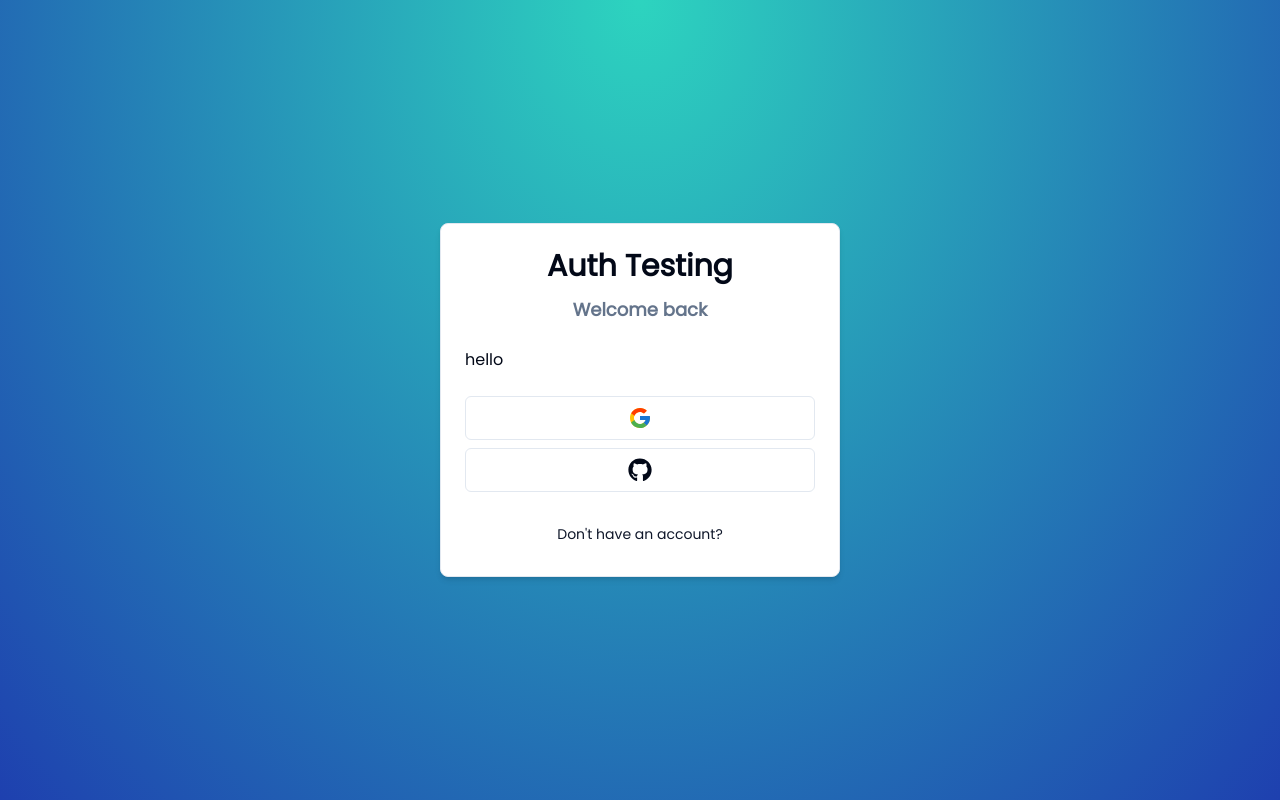
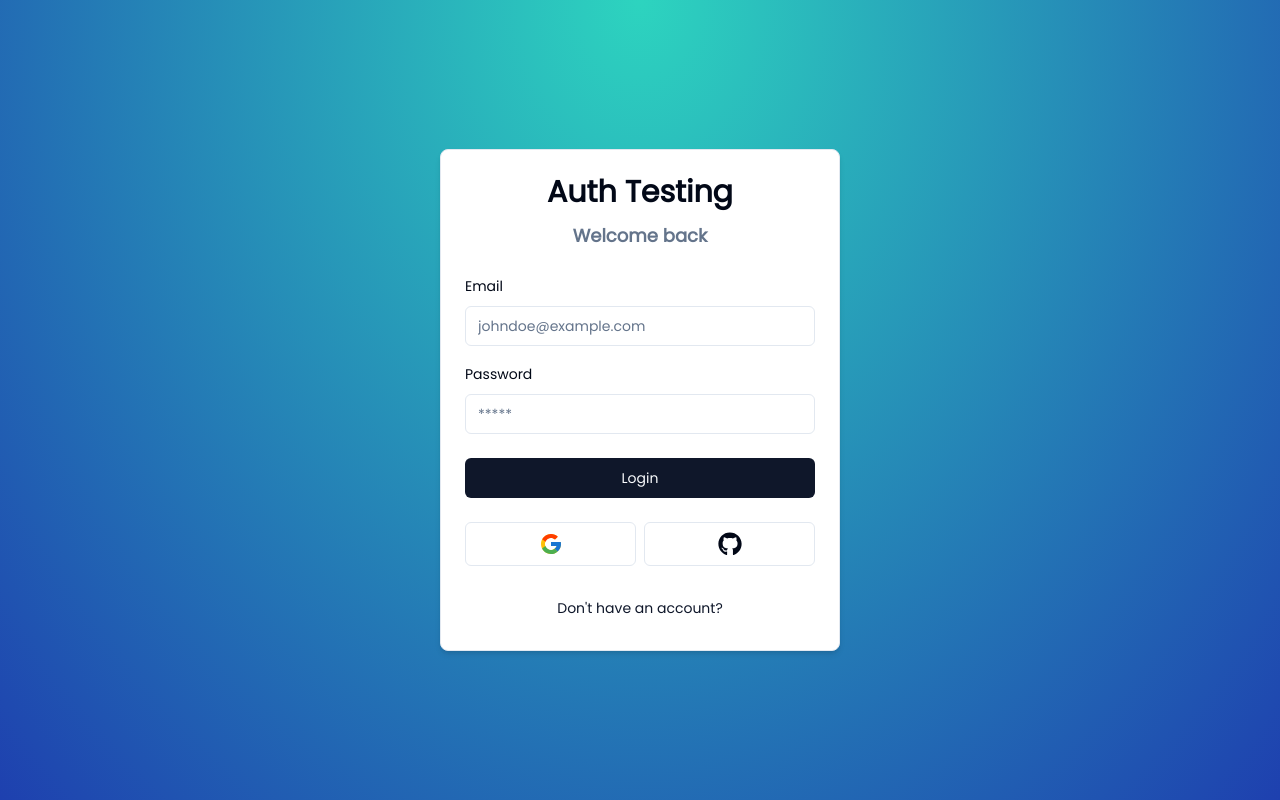
Before and after one commit to Adiflickzzz/next-auth-v4, a Next.js app: page /auth/login in a window 1280 px wide. Built offline with nearby package versions, Linux system fonts and the light colour scheme.

Commit message:
login form completed and server actions initiated

```diff
--- /dev/null
+++ b/actions/login.ts
@@ -0,0 +1,5 @@
+"use server";
+
+export const login = (values: any) => {
+  console.log(values);
+};
--- a/components/auth/loginForm.tsx
+++ b/components/auth/loginForm.tsx
@@ -1,6 +1,36 @@
+"use client";
+import { useForm } from "react-hook-form";
 import { CardWrapper } from "./cardWrapper";
+import { zodResolver } from "@hookform/resolvers/zod";
+import * as z from "zod";
+import { LoginSchema } from "@/schemas";
+import {
+  Form,
+  FormControl,
+  FormField,
+  FormItem,
+  FormLabel,
+  FormMessage,
+} from "../ui/form";
+import { Input } from "../ui/input";
+import { Button } from "../ui/button";
+import { FormError } from "../formError";
+import { FormSuccess } from "../formSuccess";
+import { login } from "@/actions/login";
 
 export const LoginForm = () => {
+  const form = useForm<z.infer<typeof LoginSchema>>({
+    resolver: zodResolver(LoginSchema),
+    defaultValues: {
+      email: "",
+      password: "",
+    },
+  });
+
+  const onSubmit = (values: z.infer<typeof LoginSchema>) => {
+    login(values);
+  };
+
   return (
     <CardWrapper
       headerLabel="Welcome back"
@@ -8,7 +38,47 @@
       backButtonHref="/auth/register"
       showSocial
     >
-      hello
+      <Form {...form}>
+        <form onSubmit={form.handleSubmit(onSubmit)} className="space-y-6">
+          <div className="space-y-4">
+            <FormField
+              control={form.control}
+              name="email"
+              render={({ field }) => (
+                <FormItem>
+                  <FormLabel>Email</FormLabel>
+                  <FormControl>
+                    <Input
+                      {...field}
+                      placeholder="johndoe@example.com"
+                      type="email"
+                    />
+                  </FormControl>
+                  <FormMessage />
+                </FormItem>
+              )}
+            />
+            <FormField
+              control={form.control}
+              name="password"
+              render={({ field }) => (
+                <FormItem>
+                  <FormLabel>Password</FormLabel>
+                  <FormControl>
+                    <Input {...field} placeholder="*****" type="password" />
+                  </FormControl>
+                  <FormMessage />
+                </FormItem>
+              )}
+            />
+          </div>
+          <FormError message="" />
+          <FormSuccess message="" />
+          <Button type="submit" className="w-full">
+            Login
+          </Button>
+        </form>
+      </Form>
     </CardWrapper>
   );
 };
--- a/components/auth/social.tsx
+++ b/components/auth/social.tsx
@@ -6,7 +6,7 @@
 
 export const Social = () => {
   return (
-    <div className="flex md:flex-col flex-row gap-y-2 gap-x-2 items-center w-full  ">
+    <div className="flex md:flex-row flex-col gap-y-2 gap-x-2 items-center w-full  ">
       <Button size="lg" className="w-full" variant="outline" onClick={() => {}}>
         <FcGoogle className="text-2xl" />
       </Button>
--- /dev/null
+++ b/components/formError.tsx
@@ -0,0 +1,16 @@
+import { BsFillExclamationTriangleFill } from "react-icons/bs";
+
+interface FormErrorProps {
+  message?: string;
+}
+
+export const FormError = ({ message }: FormErrorProps) => {
+  if (!message) return null;
+
+  return (
+    <div className="bg-destructive/15 p-3 rounded-md flex items-center gap-x-2 text-sm text-destructive">
+      <BsFillExclamationTriangleFill className="h-4 w-4" />
+      <p className="font-semibold">{message}</p>
+    </div>
+  );
+};
--- /dev/null
+++ b/components/formSuccess.tsx
@@ -0,0 +1,16 @@
+import { FaRegCheckCircle } from "react-icons/fa";
+
+interface FormSuccessProps {
+  message?: string;
+}
+
+export const FormSuccess = ({ message }: FormSuccessProps) => {
+  if (!message) return null;
+
+  return (
+    <div className="bg-emerald-500/15 p-3 rounded-md flex items-center gap-x-2 text-sm text-emerald-500">
+      <FaRegCheckCircle className="h-4 w-4" />
+      <p className="font-semibold">{message}</p>
+    </div>
+  );
+};
--- /dev/null
+++ b/components/ui/input.tsx
@@ -0,0 +1,25 @@
+import * as React from "react"
+
+import { cn } from "@/lib/utils"
+
+export interface InputProps
+  extends React.InputHTMLAttributes<HTMLInputElement> {}
+
+const Input = React.forwardRef<HTMLInputElement, InputProps>(
+  ({ className, type, ...props }, ref) => {
+    return (
+      <input
+        type={type}
+        className={cn(
+          "flex h-10 w-full rounded-md border border-input bg-background px-3 py-2 text-sm ring-offset-background file:border-0 file:bg-transparent file:text-sm file:font-medium placeholder:text-muted-foreground focus-visible:outline-none focus-visible:ring-2 focus-visible:ring-ring focus-visible:ring-offset-2 disabled:cursor-not-allowed disabled:opacity-50",
+          className
+        )}
+        ref={ref}
+        {...props}
+      />
+    )
+  }
+)
+Input.displayName = "Input"
+
+export { Input }
--- /dev/null
+++ b/schemas/index.ts
@@ -0,0 +1,10 @@
+import * as z from "zod";
+
+export const LoginSchema = z.object({
+  email: z.string().email({
+    message: "Email is required",
+  }),
+  password: z.string().min(1, {
+    message: "Password is required",
+  }),
+});
```
